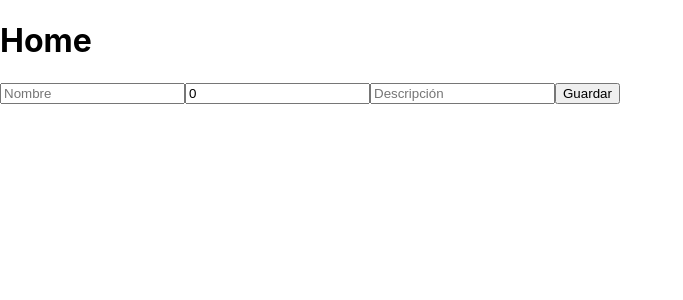
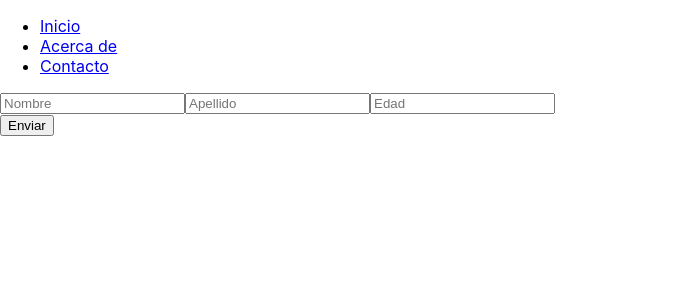
Before and after one commit to edwingarces/store_front, a React (Create React App) app: page / in a window 1280 px wide. Shown: the top 300 px of the page, without its empty margins (0-683 px from the left). Built offline with nearby package versions, Linux system fonts and the light colour scheme.

Commit message:
New start

```diff
--- a/src/App.js
+++ b/src/App.js
@@ -1,12 +1,10 @@
 import React from 'react';
 import './App.css';
-import Header from './components/Header';
-import Form from './components/Form';
+import Home from './containers/Home';
 
 const App = () => (
   <>
-    <Header title="Home" />
-    <Form />
+    <Home />
   </>
 );
 
--- a/src/components/Form.jsx
+++ b/src/components/Form.jsx
@@ -1,35 +1,69 @@
 import React, { useState } from 'react';
 
+const initialState = {
+  name: '',
+  lastName: '',
+  age: '',
+};
+
+// const numeros = {uno: 1, dos: 2, tres: 3};
+
+// const agregarNumero = (nuevoNumero) => {
+//   return {
+//     ...numeros,
+//     ['uno']: nuevoNumero,
+//   };
+// }
+
+// const algo = agregarNumero(4);
+
+// console.log(algo);
+
 const Form = () => {
-  const vals = {
-    name: '',
-    department: 0,
-    description: '',
-  };
-  const [values, setValues] = useState(vals);
-  const handleInputChange = ({ target }) => {
+  const [inputValues, setInputValues] = useState(initialState);
+  const { name, lastName, age } = inputValues;
+  const handleChange = ({ target }) => {
     const { id, value } = target;
-    setValues({
-      ...values,
+    console.log(`id: ${id}, value: ${value}`);
+    setInputValues({
+      ...inputValues,
       [id]: value,
     });
   };
-  const handleSubmit = (e) => {
-    e.preventDefault();
-    e.stopPropagation();
-    console.log(values);
-  };
 
   return (
-    <>
-      <form>
-        <input id="name" type="text" value={values.name} placeholder="Nombre" onChange={handleInputChange} />
-        <input id="department" type="number" value={values.department} placeholder="Departamento" onChange={handleInputChange} />
-        <input id="description" type="text" value={values.description} placeholder="Descripción" onChange={handleInputChange} />
-        <button onClick={handleSubmit}>Guardar</button>
-      </form>
-    </>
+    <form>
+      <input
+        id="name"
+        type="text"
+        value={name}
+        placeholder="Nombre"
+        onChange={handleChange}
+      />
+      <input
+        id="lastName"
+        type="text"
+        value={lastName}
+        placeholder="Apellido"
+        onChange={handleChange}
+      />
+      <input
+        id="age"
+        type="number"
+        value={age}
+        placeholder="Edad"
+        onChange={handleChange}
+      />
+      <br />
+      <button type="button">Enviar</button>
+    </form>
   );
 };
 
+// Actividad:
+// Hacer un componente Input
+// <Input id="" type="" plaveholder="" value="" onChange="" />
+// Hacer un componente Button
+// <Button color="" type="button" onClick="">Texto</Button>
+
 export default Form;
--- /dev/null
+++ b/src/components/ListElement.jsx
@@ -0,0 +1,7 @@
+import React from 'react';
+
+const ListElement = ({ route, label }) => (
+  <li><a href={route}>{label}</a></li>
+);
+
+export default ListElement;
--- /dev/null
+++ b/src/components/Nav.jsx
@@ -0,0 +1,16 @@
+import React from 'react';
+import ListElement from './ListElement';
+
+const Nav = ({ pages }) => {
+  return (
+    <nav>
+      <ul>
+        {pages.map(({route, label}, index) =>
+          <ListElement key={`listElement-${index}`} route={route} label={label} />
+        )}
+      </ul>
+    </nav>
+  )
+};
+
+export default Nav;
--- /dev/null
+++ b/src/containers/Home.jsx
@@ -0,0 +1,27 @@
+import React from 'react';
+import Nav from '../components/Nav';
+import Form from '../components/Form';
+
+const pages = [
+  {
+    route: '/home',
+    label: 'Inicio',
+  },
+  {
+    route: '/about',
+    label: 'Acerca de',
+  },
+  {
+    route: '/contact',
+    label: 'Contacto',
+  },
+];
+
+const Home = () => (
+  <>
+    <Nav pages={pages} />
+    <Form />
+  </>
+);
+
+export default Home;
```
